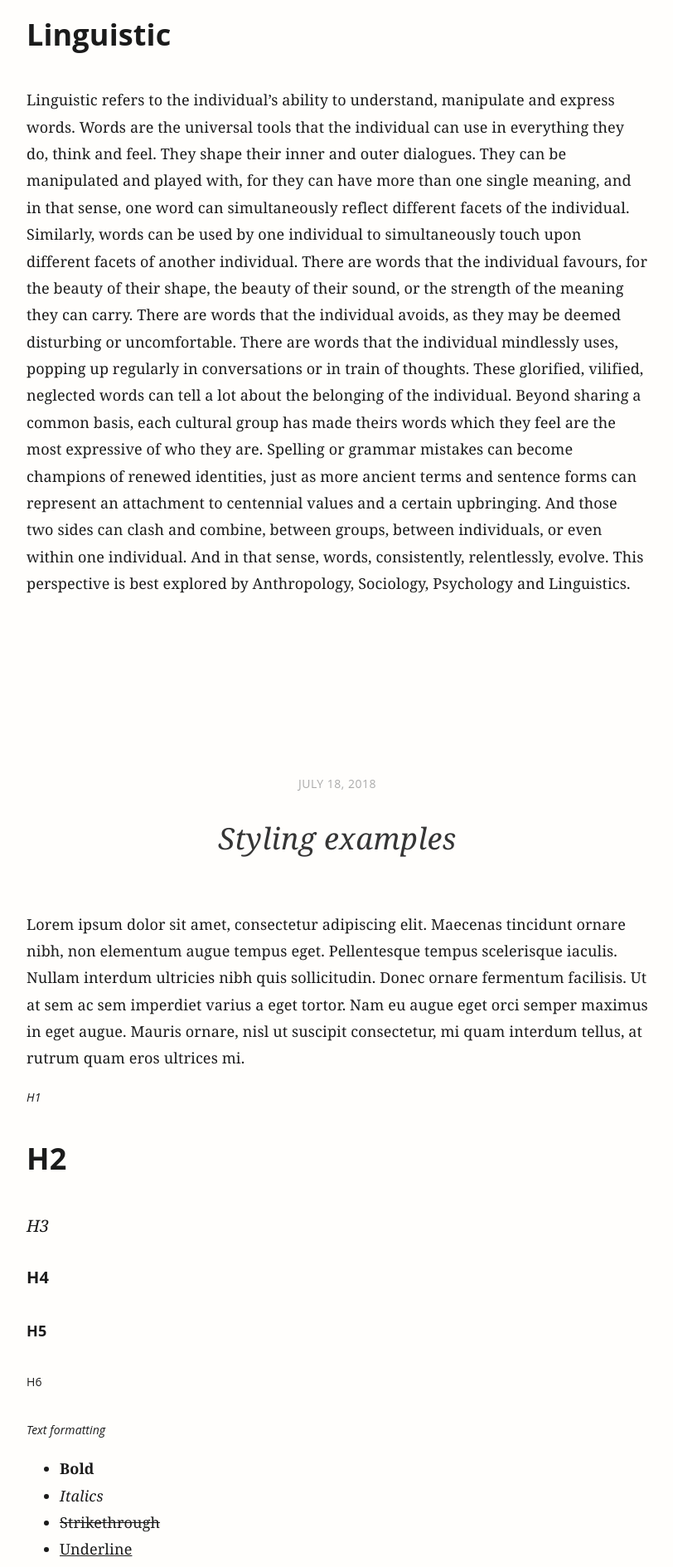
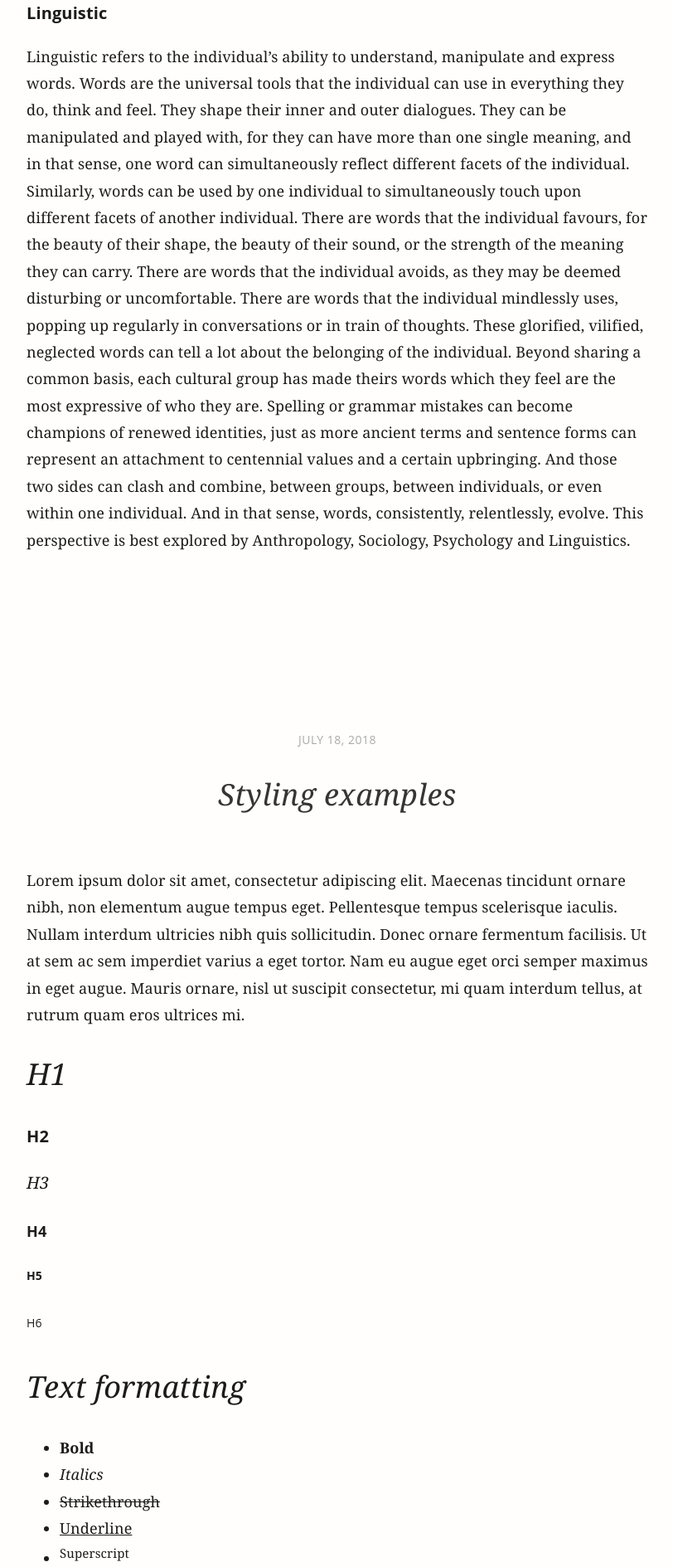
Before and after one commit to sunnyoaks/portfolio, a Jekyll site: the page built from index.html, in a window 1280 px wide. Shown: the part 1648-3537 px from the top of the page at 83% size, without its empty margins (233-1045 px from the left). Built offline with Jekyll 4.4.1, drawn with Linux system fonts in a browser that asks for light colours; the list of posts is cut into pages by our own code.

Commit message:
Sans serifs

```diff
--- a/_sass/ambridge/_base.scss
+++ b/_sass/ambridge/_base.scss
@@ -42,13 +42,14 @@
 }
 
 h1 {
-
+  font-size: $fs3;
+  font-family: $serif-primary;
   font-style: italic;
  }
 
 
 h2 {
-  font-size: $fs3;
+  font-size: $fs4;
   font-weight: $thick;
   font-family: $sans-serif;
   letter-spacing: 0.13px;
@@ -63,18 +64,19 @@
 }
 
 h4 {
-  font-size: $fs4;
+  font-size: $fsp;
   font-family: $sans-serif;
   font-weight: $thick;
-
+  text-transform: uppercase;
 }
 
 
 h5 {
 
-  font-size: $fsp;
+  font-size: $fs5;
   font-family: $sans-serif;
   font-weight: $thick;
+  text-transform: uppercase;
 
 }
 
```
